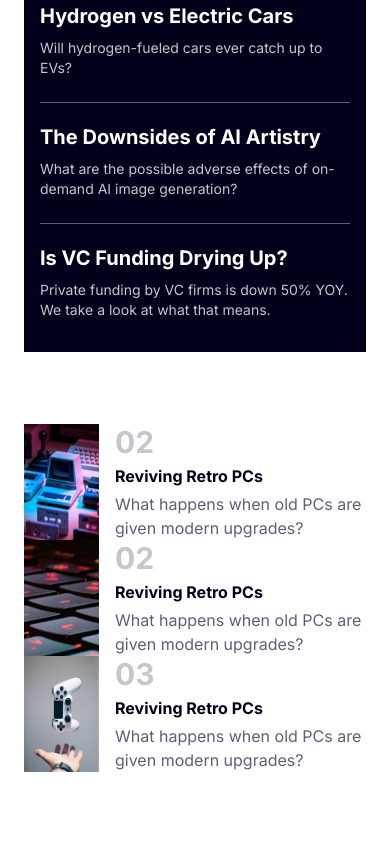
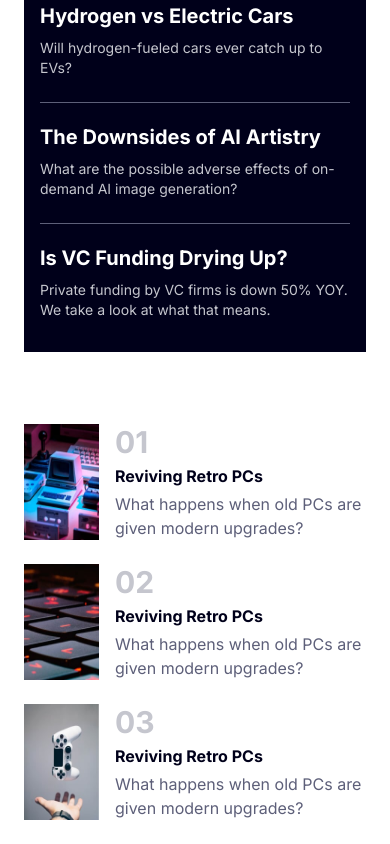
Before and after one commit to Xgiii/news-homepage, a Next.js app: page / in a window 390 px wide. Shown: the part 972-1816 px from the top of the page. Before the commit the page ends 1768 px from the top, so only its background shows below. Built offline with nearby package versions, Linux system fonts and the light colour scheme.

Commit message:
fixed mobile images sizing

```diff
--- a/app/page.tsx
+++ b/app/page.tsx
@@ -73,7 +73,7 @@ function HomePage() {
         </section>
       </div>
 
-      <section className='flex flex-col mt-6 md:grid md:grid-cols-3 md:gap-6 p-6 lg:px-40'>
+      <section className='flex flex-col space-y-6 md:space-y-0 mt-6 md:grid md:grid-cols-3 md:gap-6 p-6 lg:px-40'>
         <div className='flex space-x-4 col-span-1'>
           <Image
             src='/image-retro-pcs.jpg'
@@ -82,7 +82,7 @@ function HomePage() {
             height={80}
           />
           <div className='flex flex-col space-y-1'>
-            <h2 className='text-grayish-blue text-3xl font-bold'>02</h2>
+            <h2 className='text-grayish-blue text-3xl font-bold'>01</h2>
             <h2 className='text-very-dark-blue font-bold'>
               Reviving Retro PCs
             </h2>
```
